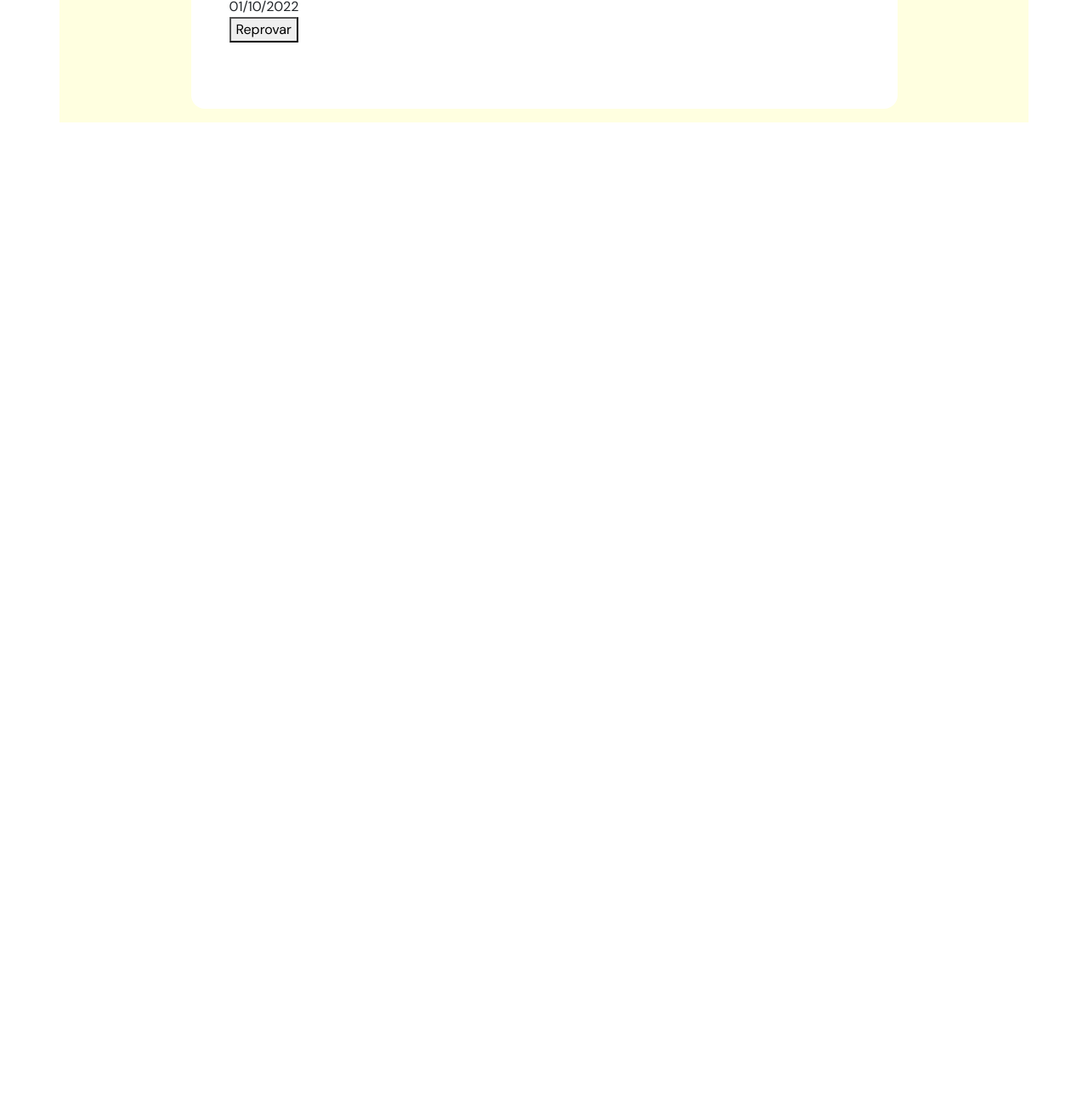
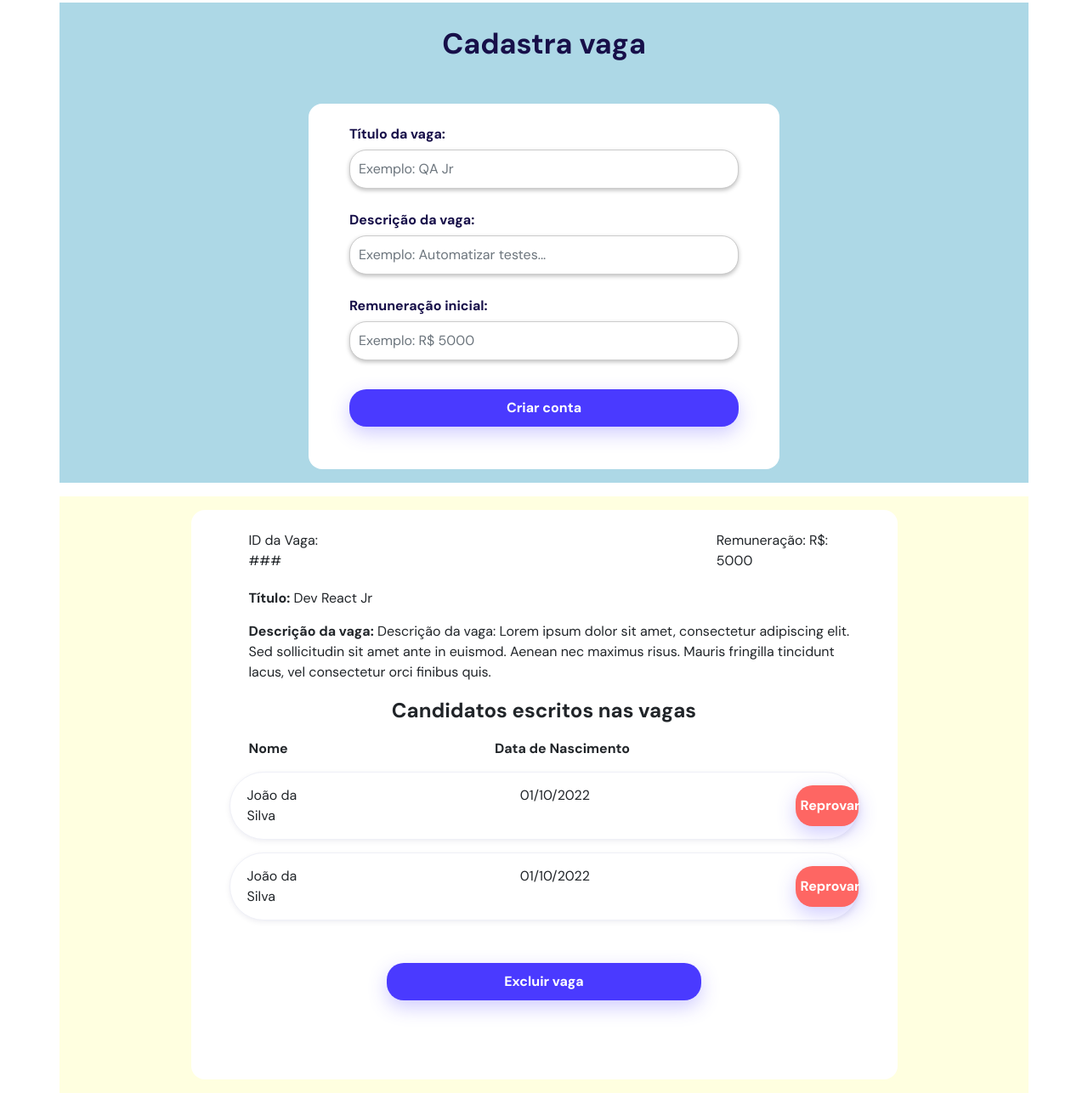
Before and after one commit to Oliveiralucass/trabalho-final-js, a plain HTML site: page home-recrutador.html in a window 1280 px wide. Shown: the part 353-1639 px from the top of the page at 85% size. Before the commit the page ends 800 px from the top, so only its background shows below. Drawn offline with nearby package versions, Linux system fonts and the light colour scheme.

Commit message:
terminando section do recrutador (ainda falta alguns detalhes)

```diff
--- a/home-recrutador.html
+++ b/home-recrutador.html
@@ -14,7 +14,7 @@
     <link rel="stylesheet" href="./style.css" />
   </head>
   <body>
-    <!-- <section
+     <section
       class="section-dois container mt-3 p-3"
       style="background-color: pink"
     >
@@ -35,7 +35,7 @@
     </section>
 
         <!-- cadastrar vaga  -->
-    <!-- <section class="section-dois container mt-3 p-3" style="background-color: lightblue;">
+     <section class="section-dois container mt-3 p-3" style="background-color: lightblue;">
         <h1 class="text-center-cadastra-vaga">Cadastra vaga</h1>
         <div class="container w-50 rounded-4 ps-5 pe-5 pt-4 cadastra-vaga-padding" style="background-color: white;">
           <form class="form-cadastro">
@@ -49,7 +49,7 @@
             <button type="submit" class="form-control mt-4">Criar conta</button>
           </form>
         </div>
-      </section> -->
+      </section>
 
     <!-- tela vaga recrutador -->
     <section
@@ -58,31 +58,46 @@
     >
       <div
         class="container w-75 rounded-4 padding-home-recrutador pt-4"
-        style="background-color: white">
+        style="background-color: white"
+      >
         <div class="header-card">
           <div id="id-vaga">ID da Vaga: ###</div>
-            <div  id="salario-vaga">Remuneração: R$: 5000</div>
+          <div id="salario-vaga">Remuneração: R$: 5000</div>
         </div>
         <div class="section-titulo-descricao">
-            <div><b>Título:</b> Dev React Jr</div>
-            <div class="descricao-vaga-recrutador"><b>Descrição da vaga:</b> Descrição da vaga: Lorem ipsum dolor sit amet, consectetur adipiscing elit. Sed sollicitudin sit amet ante in euismod. Aenean nec maximus risus. Mauris fringilla tincidunt lacus, vel consectetur orci finibus quis.</div>
+          <div id="titulo-vaga-recrutador"><b>Título:</b> Dev React Jr</div>
+          <div id="descricao-vaga-recrutador" class="descricao-vaga-recrutador">
+            <b>Descrição da vaga:</b> Descrição da vaga: Lorem ipsum dolor sit
+            amet, consectetur adipiscing elit. Sed sollicitudin sit amet ante in
+            euismod. Aenean nec maximus risus. Mauris fringilla tincidunt lacus,
+            vel consectetur orci finibus quis.
           </div>
-        <div class="titulo-candidatos-recrutador"><b>Escritos nas vagas</b></div>
+        </div>
+        <div class="titulo-candidatos-recrutador">
+          <b>Candidatos escritos nas vagas</b>
+        </div>
         <div class="nome-data-recrutador">
           <div class="nome-categoria"><b>Nome</b></div>
           <div><b>Data de Nascimento</b></div>
         </div>
+        <div id="" class="barra-nome-data">
+          <div class="nome-tela-recrutador" id="nome-vaga">João da Silva</div>
+          <div class="data-de-nascimento" id="date-nascimento">01/10/2022</div>
+          <button class="button-aprovado-cadastrar-vaga" onclick="">
+            Reprovar
+          </button>
+        </div>
         <div class="barra-nome-data">
-              <div class="nome-tela-recrutador"id="nome-vaga">João da Silva</div>
-              <div  id="salario-vaga">01/10/2022</div>
-              <button  class="button-aprovado-cadastrar-vaga">Reprovar</button>
+          <div class="nome-tela-recrutador" id="nome-vaga">João da Silva</div>
+          <div class="data-de-nascimento" id="date-nascimento">01/10/2022</div>
+          <button class="button-aprovado-cadastrar-vaga" onclick="">
+            Reprovar
+          </button>
         </div>
-          <!-- <button type="submit" class="button-recrutador-cadastrar-vaga">
-            Cadastrar Vagas
-          </button> -->
-        </div>
+        <button type="submit" onclick="" class="button-recrutador-exclui-vaga">
+          Excluir vaga
+        </button>
       </div>
     </section>
-
   </body>
 </html>
--- a/style.css
+++ b/style.css
@@ -328,29 +328,25 @@ option {
   gap: 26px;
 }
 
-/* .barra-nome-data {
+.barra-nome-data {
   margin-top: 15px;
-  cursor: pointer;
   display: flex;
-  gap: 30%;
-
+  gap:30%;
   width: 100%;
   border-radius: 46px;
-  padding-left: 85px;
-  padding-right: 75px;
   padding-top: 15px;
   padding-bottom: 15px;
   border: var(--borda-card);
   background-color: white;
   box-shadow: var(--sombra-card);
 }
-
+.nome-tela-recrutador,.data-de-nascimento{
+  margin-left:  20px;
+}
 
 .button-aprovado-cadastrar-vaga{
-  width: 50%;
-  padding: 5px 15px;
-  margin-top: 25px;
-  margin-bottom: 15px;
+  width: 10%;
+  margin-left: 20px;
   border-radius: 20px;
   border: none;
   background-color: var(--cor-btn-secundaria);
@@ -358,5 +354,24 @@ option {
   box-shadow: var(--sombra-btn);
   transition: 0.4s;
   font-weight: 700;
+}
+.button-aprovado-cadastrar-vaga:hover{
+     background-color: var(--cor-btn-muted-light);
+}
+
+.button-recrutador-exclui-vaga{
+  width: 50%;
+  margin-left: 25%;
+  margin-right: 25%;
+  padding: 10px 0px;
+  margin-top: 50px;
+  margin-bottom: 15px;
+  border-radius: 20px;
+  border: none;
+  background-color: var(--cor-btn-primaria);
+  color: #fff;
+  box-shadow: var(--sombra-btn);
+  transition: 0.4s;
+  font-weight: 700;
   gap: 63px;
-} */
+}
```
Lines whose indentation alone changed are shown as unchanged.
